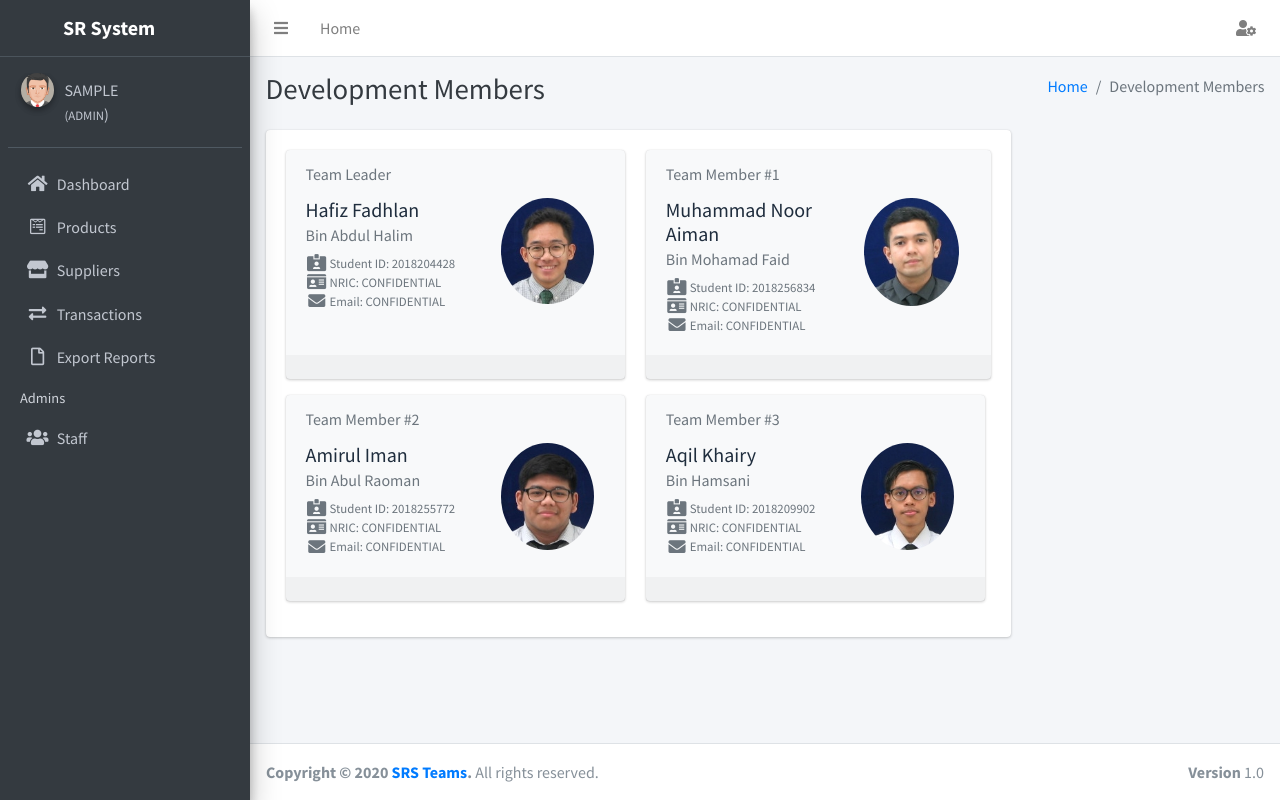
After one commit to nooraiman/Sales-Record-System, a PHP site: page /members.php in a window 1280 px wide. The commit adds this page. Run offline with PHP 8.4, Linux system fonts and the light colour scheme; a user stored in the database is signed in; some libraries are stand-ins or nearby versions.

Commit message:
Added development team page

```diff
--- a/includes/footer.php
+++ b/includes/footer.php
@@ -36,6 +36,8 @@
 
         <!-- SweetAlert2 -->
         <script src="<?php echo BASE; ?>assets/plugins/sweetalert2/sweetalert2.min.js"></script>
+        <!-- ChartJS -->
+        <script src="<?php echo BASE; ?>assets/plugins/chart.js/Chart.min.js"></script>
         <!-- Select2 -->
         <script src="<?php echo BASE; ?>assets/plugins/select2/js/select2.full.min.js"></script>
         <!-- InputMask -->
--- a/includes/header.php
+++ b/includes/header.php
@@ -38,6 +38,8 @@ if(!isset($_SESSION['id'])) {
     <link rel="stylesheet" href="<?php echo BASE;?>assets/plugins/summernote/summernote-bs4.css">
     <!-- SweetAlert2 -->
     <link rel="stylesheet" href="<?php echo BASE;?>assets/plugins/sweetalert2/sweetalert2.min.css">
+    <!-- ChartJS -->
+    <link rel="stylesheet" href="<?php echo BASE;?>assets/plugins/chart.js/Chart.min.css">
     <!-- Google Font: Source Sans Pro -->
     <link href="https://fonts.googleapis.com/css?family=Source+Sans+Pro:300,400,400i,700" rel="stylesheet">
     <style>
@@ -68,6 +70,9 @@ if(!isset($_SESSION['id'])) {
                     <div class="dropdown-menu dropdown-menu-lg dropdown-menu-right">
                         <span class="dropdown-item dropdown-header">SR System</span>
                         <div class="dropdown-divider"></div>
+                        <a href="<?php echo BASE;?>members.php" class="dropdown-item">
+                        Development Members
+                        <span class="float-right text-muted text-sm"><i class="fas fa-users"></i>
                         <a href="<?php echo BASE;?>logout.php" class="dropdown-item">
                         Logout
                         <span class="float-right text-muted text-sm"><i class="fas fa-sign-out-alt"></i>
@@ -132,7 +137,7 @@ if(!isset($_SESSION['id'])) {
                     <li class="nav-item">
                         <a href="<?php echo BASE;?>reports/" class="nav-link">
                             <i class="nav-icon far fa-fw fa-file"></i>
-                            <p>Reports</p>
+                            <p>Export Reports</p>
                         </a>
                     </li>
 
--- /dev/null
+++ b/members.php
@@ -0,0 +1,164 @@
+<?php
+$page_title = "SRS | Development Members";
+include 'includes/header.php';
+?>
+
+    <!-- Content Wrapper -->
+    <div class="content-wrapper">
+        <!-- Content Header -->
+        <div class="content-header">
+            <div class="container-fluid">
+                <div class="row mb-2">
+                    <div class="col-sm-6">
+                        <h1 class="m-0 text-dark">Development Members</h1>
+                    </div><!-- /.col-sm-6 -->
+                    <div class="col-sm-6">
+                        <ol class="breadcrumb float-sm-right">
+                            <li class="breadcrumb-item"><a href="#">Home</a></li>
+                            <li class="breadcrumb-item active"><a>Development Members</a></li>
+                        </ol>
+                    </div><!-- /.col-sm-6 -->
+                </div><!-- /.row -->
+            </div><!-- /.container-fluid -->
+        </div>
+        <!-- /.content-header -->
+
+        <!-- Main Content -->
+        <section class="content">
+            <div class="container-fluid">
+                <!-- Main -->
+                <div class="row">
+                    <div class="col-9">
+                        <div class="card card-primary">
+                            <!-- card-body -->
+                            <div class="card-body">
+                                <div class="row">
+                                    <!-- Lan -->
+                                    <div class="col-6 col-sm-6 col-md-6 d-flex align-items-stretch">
+                                        <div class="card bg-light">
+                                            <div class="card-header text-muted border-bottom-0">
+                                            Team Leader
+                                            </div>
+                                            <div class="card-body pt-0">
+                                            <div class="row">
+                                                <div class="col-7">
+                                                <h2 class="lead"><b>Hafiz Fadhlan</b><br>
+                                                <span class="small text-muted">Bin Abdul Halim</span>
+                                                </h2>
+                                                <ul class="ml-4 mb-0 fa-ul text-muted">
+                                                    <li class="small"><span class="fa-li"><i class="fas fa-lg fa-id-card-alt"></i></span> Student ID: 2018204428</li>
+                                                    <li class="small"><span class="fa-li"><i class="fas fa-lg fa-id-card"></i></span> NRIC: CONFIDENTIAL</li>
+                                                    <li class="small"><span class="fa-li"><i class="fas fa-lg fa-envelope"></i></span> Email: CONFIDENTIAL</li>
+                                                </ul>
+                                                </div>
+                                                <div class="col-5 text-center">
+                                                <img src="<?php echo BASE;?>assets/img/group/lan.jpg" alt="user-avatar" class="img-circle img-fluid" width="80%">
+                                                </div>
+                                            </div>
+                                            </div>
+                                            <div class="card-footer">
+                                            </div>
+                                        </div>
+                                    </div>
+
+                                    <!-- Aiman -->
+                                    <div class="col-6 col-sm-6 col-md-6 d-flex align-items-stretch">
+                                        <div class="card bg-light">
+                                            <div class="card-header text-muted border-bottom-0">
+                                            Team Member #1
+                                            </div>
+                                            <div class="card-body pt-0">
+                                            <div class="row">
+                                                <div class="col-7">
+                                                <h2 class="lead"><b>Muhammad Noor Aiman</b><br>
+                                                <span class="small text-muted">Bin Mohamad Faid</span>
+                                                </h2>
+                                                <ul class="ml-4 mb-0 fa-ul text-muted">
+                                                    <li class="small"><span class="fa-li"><i class="fas fa-lg fa-id-card-alt"></i></span> Student ID: 2018256834</li>
+                                                    <li class="small"><span class="fa-li"><i class="fas fa-lg fa-id-card"></i></span> NRIC: CONFIDENTIAL</li>
+                                                    <li class="small"><span class="fa-li"><i class="fas fa-lg fa-envelope"></i></span> Email: CONFIDENTIAL</li>
+                                                </ul>
+                                                </div>
+                                                <div class="col-5 text-center">
+                                                <img src="<?php echo BASE;?>assets/img/group/aiman.jpg" alt="user-avatar" class="img-circle img-fluid" width="80%">
+                                                </div>
+                                            </div>
+                                            </div>
+                                            <div class="card-footer">
+                                            </div>
+                                        </div>
+                                    </div>
+                                </div>
+                                <div class="row">
+                                    <!-- Mirul -->
+                                    <div class="col-6 col-sm-6 col-md-6 d-flex align-items-stretch">
+                                        <div class="card bg-light">
+                                            <div class="card-header text-muted border-bottom-0">
+                                            Team Member #2
+                                            </div>
+                                            <div class="card-body pt-0">
+                                            <div class="row">
+                                                <div class="col-7">
+                                                <h2 class="lead"><b>Amirul Iman</b><br>
+                                                <span class="small text-muted">Bin Abul Raoman</span>
+                                                </h2>
+                                                <ul class="ml-4 mb-0 fa-ul text-muted">
+                                                    <li class="small"><span class="fa-li"><i class="fas fa-lg fa-id-card-alt"></i></span> Student ID: 2018255772</li>
+                                                    <li class="small"><span class="fa-li"><i class="fas fa-lg fa-id-card"></i></span> NRIC: CONFIDENTIAL</li>
+                                                    <li class="small"><span class="fa-li"><i class="fas fa-lg fa-envelope"></i></span> Email: CONFIDENTIAL</li>
+                                                </ul>
+                                                </div>
+                                                <div class="col-5 text-center">
+                                                <img src="<?php echo BASE;?>assets/img/group/mirul.jpg" alt="user-avatar" class="img-circle img-fluid" width="80%">
+                                                </div>
+                                            </div>
+                                            </div>
+                                            <div class="card-footer">
+                                            </div>
+                                        </div>
+                                    </div>
+
+                                    <!-- Aqil -->
+                                    <div class="col-6 col-sm-6 col-md-6 d-flex align-items-stretch">
+                                        <div class="card bg-light">
+                                            <div class="card-header text-muted border-bottom-0">
+                                            Team Member #3
+                                            </div>
+                                            <div class="card-body pt-0">
+                                            <div class="row">
+                                                <div class="col-7">
+                                                <h2 class="lead"><b>Aqil Khairy</b><br>
+                                                <span class="small text-muted">Bin Hamsani</span>
+                                                </h2>
+                                                <ul class="ml-4 mb-0 fa-ul text-muted">
+                                                    <li class="small"><span class="fa-li"><i class="fas fa-lg fa-id-card-alt"></i></span> Student ID: 2018209902</li>
+                                                    <li class="small"><span class="fa-li"><i class="fas fa-lg fa-id-card"></i></span> NRIC: CONFIDENTIAL</li>
+                                                    <li class="small"><span class="fa-li"><i class="fas fa-lg fa-envelope"></i></span> Email: CONFIDENTIAL</li>
+                                                </ul>
+                                                </div>
+                                                <div class="col-5 text-center">
+                                                <img src="<?php echo BASE;?>assets/img/group/aqil.jpg" alt="user-avatar" class="img-circle img-fluid" width="80%">
+                                                </div>
+                                            </div>
+                                            </div>
+                                            <div class="card-footer">
+                                            </div>
+                                        </div>
+                                    </div>
+                                </div>
+                            </div>
+                            <!-- /.card-body -->
+                        </div>
+                    </div>
+                </div>
+                <!-- / Main -->
+            </div><!-- /.container-fluid -->
+        </section>
+    </div>
+
+<?php
+include 'includes/footer.php';
+?>
+
+</body>
+</html>
```
Also changed, not shown: assets/img/group/aiman.jpg (added), assets/img/group/aqil.jpg (added), assets/img/group/lan.jpg (added), assets/img/group/mirul.jpg (added).
